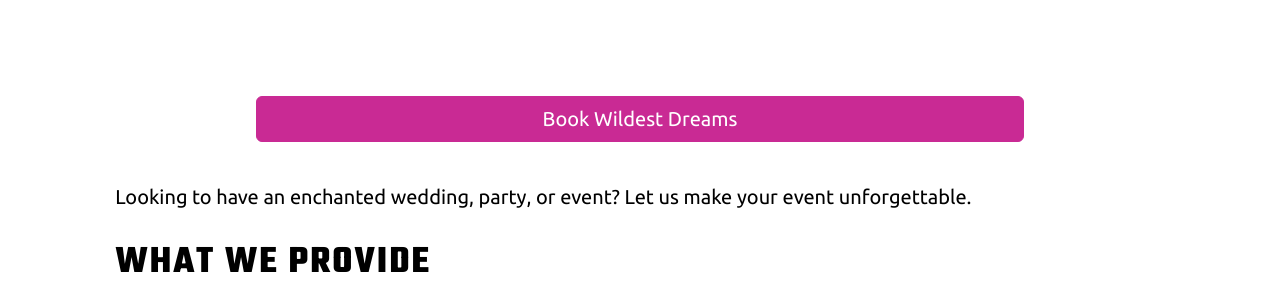
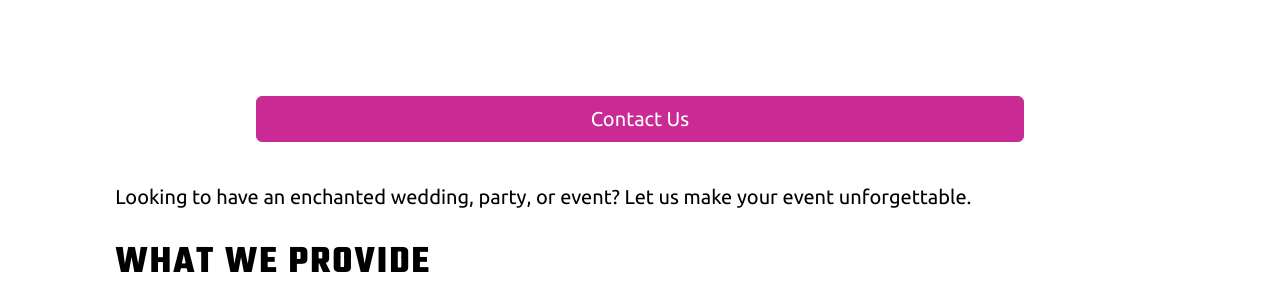
Before and after one commit to hanaEdonnelly/WildestDreams, a Jekyll site: the page built from pages/contact.md, in a window 1280 px wide. Shown: the part 218-518 px from the top of the page. Built offline with Jekyll 4.4.1, drawn with Linux system fonts in a browser that asks for light colours.

Commit message:
Update contact

```diff
--- a/_layouts/home.liquid
+++ b/_layouts/home.liquid
@@ -29,7 +29,7 @@
     <div class="posts">
         <div class="post-teaser">
             <div class="button-container">
-                <a href="shows" class="button-inverse">Tickets</a>
+                <a href="shows" class="button-inverse">Upcoming Shows</a>
             </div>
         </div>
     </div>
@@ -46,7 +46,7 @@
                 Ready to make your event enchanted with the music of Taylor Swift? Contact us and we'll be ready to show up at your party!</p>
             </div>
             <div class="button-container">
-                <a href="mailto:wildestdreamstribute@gmail.com" class="button-inverse">Book Us</a>
+                <a href="contact" class="button-inverse">Book Us</a>
             </div>
         </div>
     </div>
--- a/pages/contact.md
+++ b/pages/contact.md
@@ -7,7 +7,7 @@
 position: 2
 ---
 <div class="button-container">
-    <a href="mailto:wildestdreamstribute@gmail.com" class="button-inverse">Book Wildest Dreams</a>
+    <a href="mailto:wildestdreamstribute@gmail.com" class="button-inverse">Contact Us</a>
 </div>
 <br>
 Looking to have an enchanted wedding, party, or event? Let us make your event unforgettable.
```
